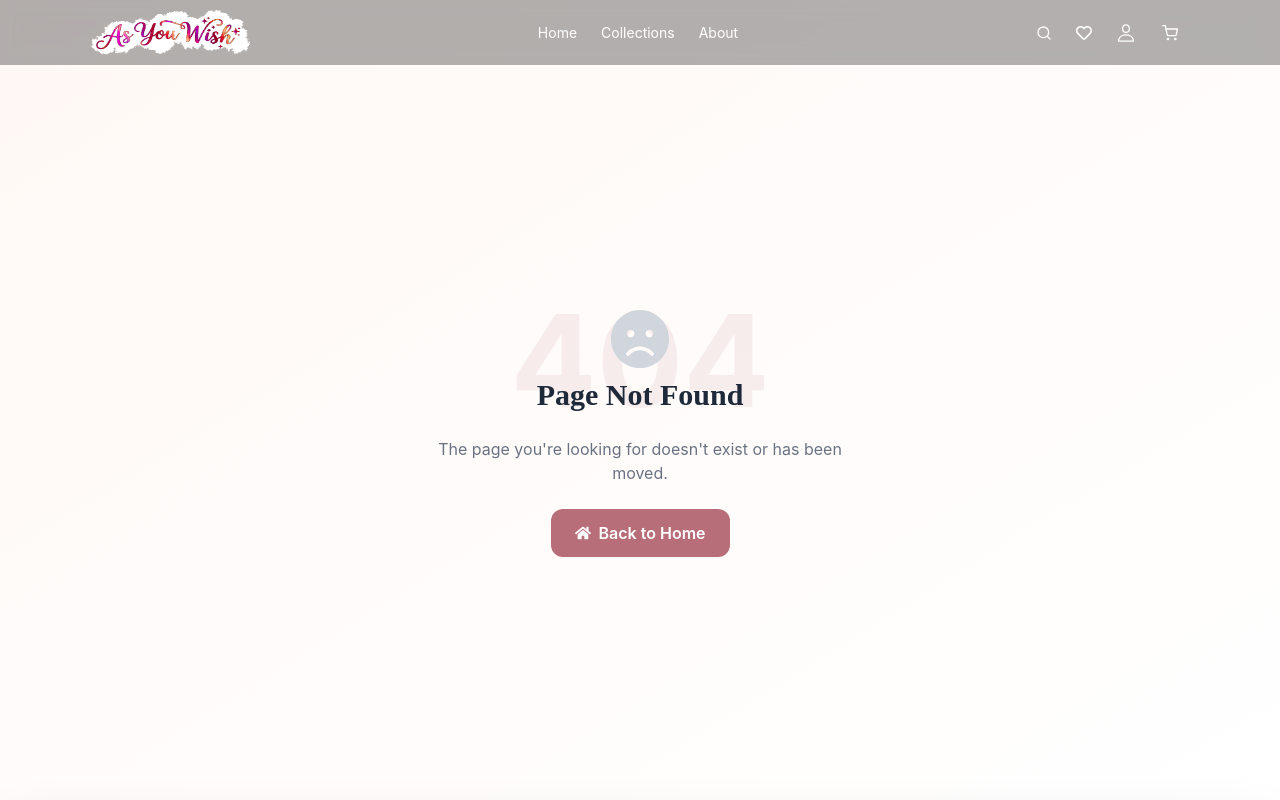
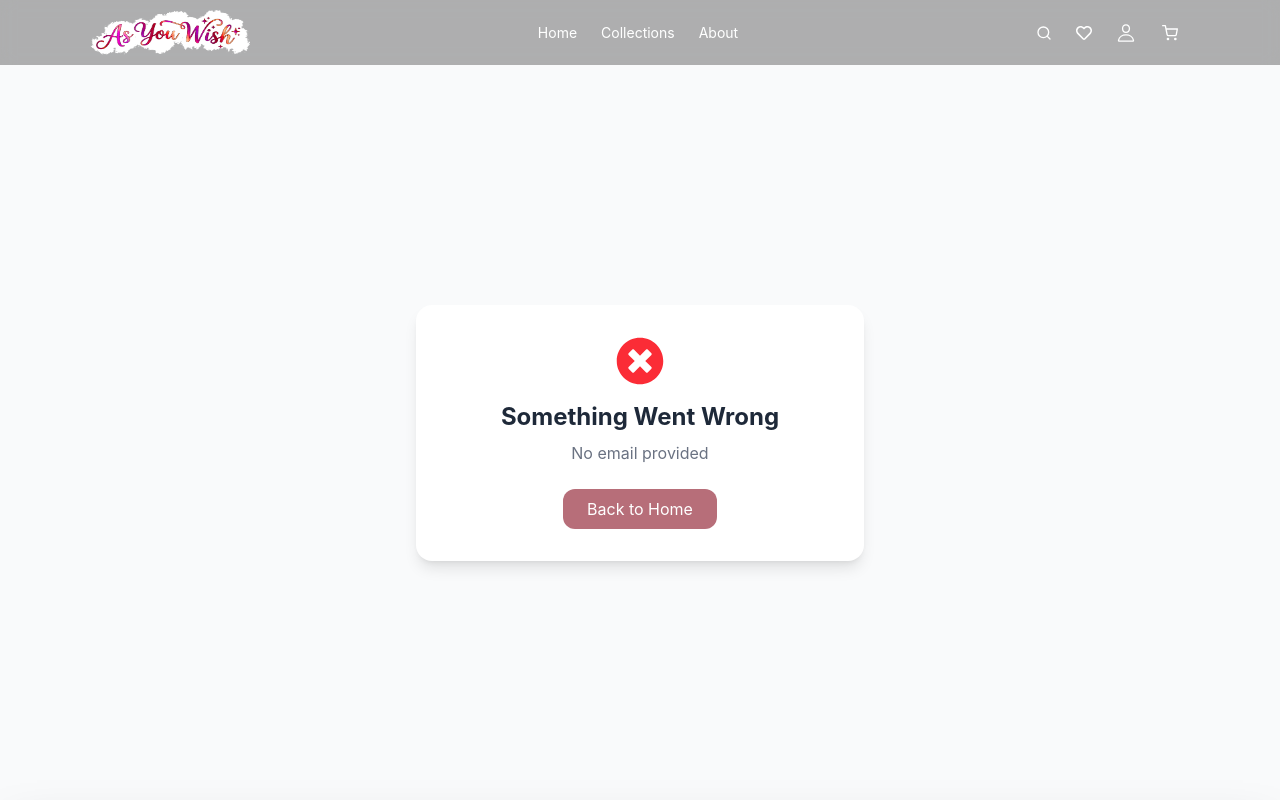
Before and after one commit to aj-codes-hub/AsYouWish, a React (Vite) app: page /unsubscribe in a window 1280 px wide. Shown: the top 800 px of the page. Built offline with nearby package versions, Linux system fonts and the light colour scheme.

Commit message:
subscripe system

```diff
--- a/src/App.tsx
+++ b/src/App.tsx
@@ -33,6 +33,7 @@ import NotFoundPage from "./pages/NotFoundPage";
 import NotificationDetail from "./pages/Admin/NotificationDetail";
 import NotificationHistory from "./pages/Admin/NotificationHistory";
 import AdminSubscribers from "./pages/Admin/AdminSubscribers";
+import Unsubscribe from "./pages/Unsubscribe";
 
 function AppContent() {
   const [isMenuOpen, setIsMenuOpen] = useState(false);
@@ -98,6 +99,8 @@ function AppContent() {
           </AdminRoute>
          } />
 
+         <Route path="/unsubscribe" element={<Unsubscribe />} />
+
           <Route path="*" element={<NotFoundPage />} />
         </Routes>
         <Footer />
--- /dev/null
+++ b/src/pages/Unsubscribe.tsx
@@ -0,0 +1,78 @@
+// src/pages/Unsubscribe.tsx
+import React, { useState, useEffect } from 'react';
+import { useNavigate, useSearchParams } from 'react-router-dom';
+import { FaCheckCircle, FaTimesCircle } from 'react-icons/fa';
+
+const Unsubscribe: React.FC = () => {
+  const [searchParams] = useSearchParams();
+  const email = searchParams.get('email');
+  const [status, setStatus] = useState<'loading' | 'success' | 'error'>('loading');
+  const navigate = useNavigate();
+
+  useEffect(() => {
+    const handleUnsubscribe = async () => {
+      if (!email) {
+        setStatus('error');
+        return;
+      }
+
+      try {
+        const response = await fetch(`/api/subscribers/unsubscribe?email=${email}`);
+        setStatus('success');
+      } catch (error) {
+        setStatus('error');
+      }
+    };
+
+    handleUnsubscribe();
+  }, [email]);
+
+  return (
+    <div className="min-h-screen flex items-center justify-center bg-gray-50 pt-[65px]">
+      <div className="bg-white rounded-2xl shadow-lg p-8 max-w-md w-full text-center">
+        {status === 'loading' && (
+          <>
+            <div className="animate-spin rounded-full h-12 w-12 border-4 border-[#B76E79] border-t-transparent mx-auto mb-4" />
+            <h2 className="text-xl font-semibold text-gray-800">Processing...</h2>
+            <p className="text-gray-500 mt-2">Please wait</p>
+          </>
+        )}
+
+        {status === 'success' && (
+          <>
+            <FaCheckCircle className="text-5xl text-green-500 mx-auto mb-4" />
+            <h2 className="text-2xl font-bold text-gray-800">Unsubscribed Successfully!</h2>
+            <p className="text-gray-500 mt-2">
+              You have been unsubscribed from AS YOU WISH notifications.
+            </p>
+            <p className="text-gray-400 text-sm mt-1">We're sorry to see you go!</p>
+            <button
+              onClick={() => navigate('/')}
+              className="mt-6 bg-[#B76E79] text-white px-6 py-2 rounded-xl hover:bg-[#B76E79]/90 transition"
+            >
+              Back to Home
+            </button>
+          </>
+        )}
+
+        {status === 'error' && (
+          <>
+            <FaTimesCircle className="text-5xl text-red-500 mx-auto mb-4" />
+            <h2 className="text-2xl font-bold text-gray-800">Something Went Wrong</h2>
+            <p className="text-gray-500 mt-2">
+              {email ? 'Invalid email address' : 'No email provided'}
+            </p>
+            <button
+              onClick={() => navigate('/')}
+              className="mt-6 bg-[#B76E79] text-white px-6 py-2 rounded-xl hover:bg-[#B76E79]/90 transition"
+            >
+              Back to Home
+            </button>
+          </>
+        )}
+      </div>
+    </div>
+  );
+};
+
+export default Unsubscribe;
```
